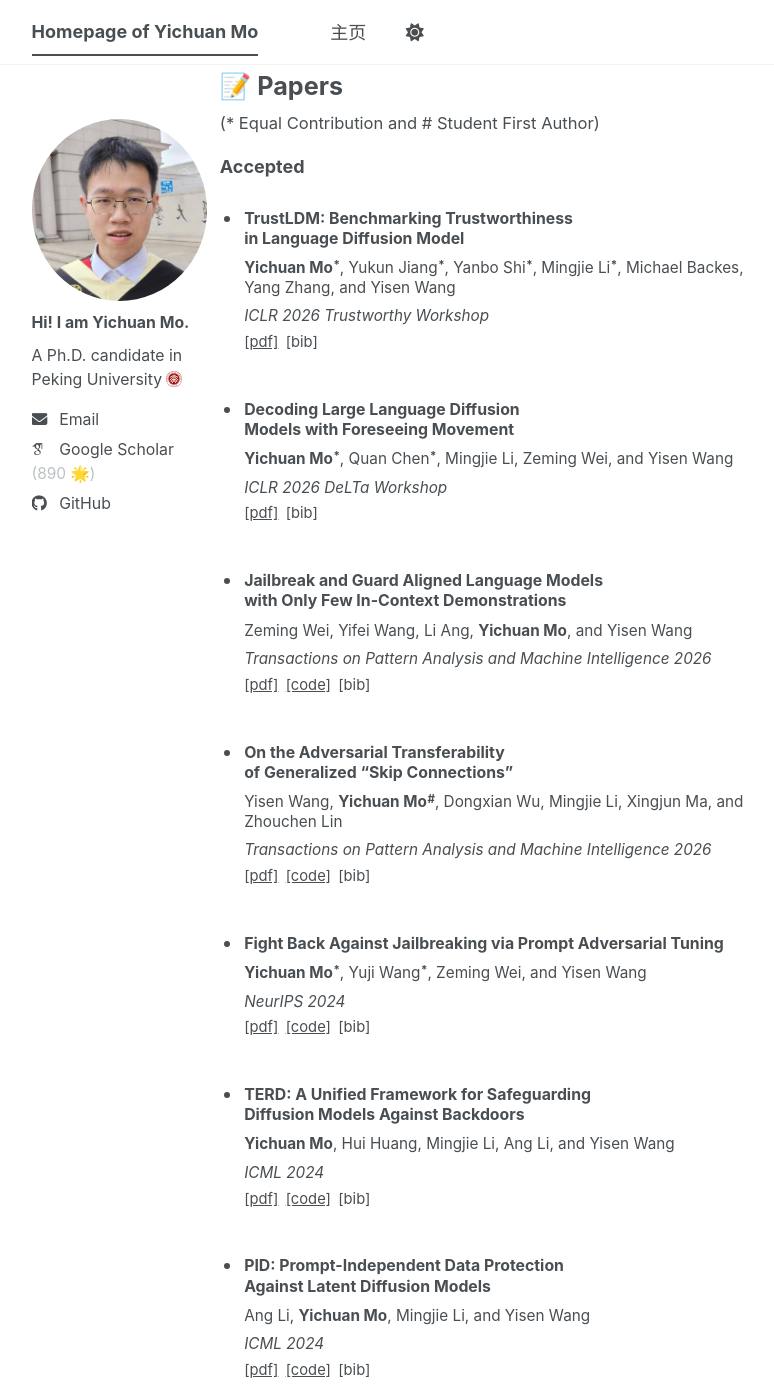
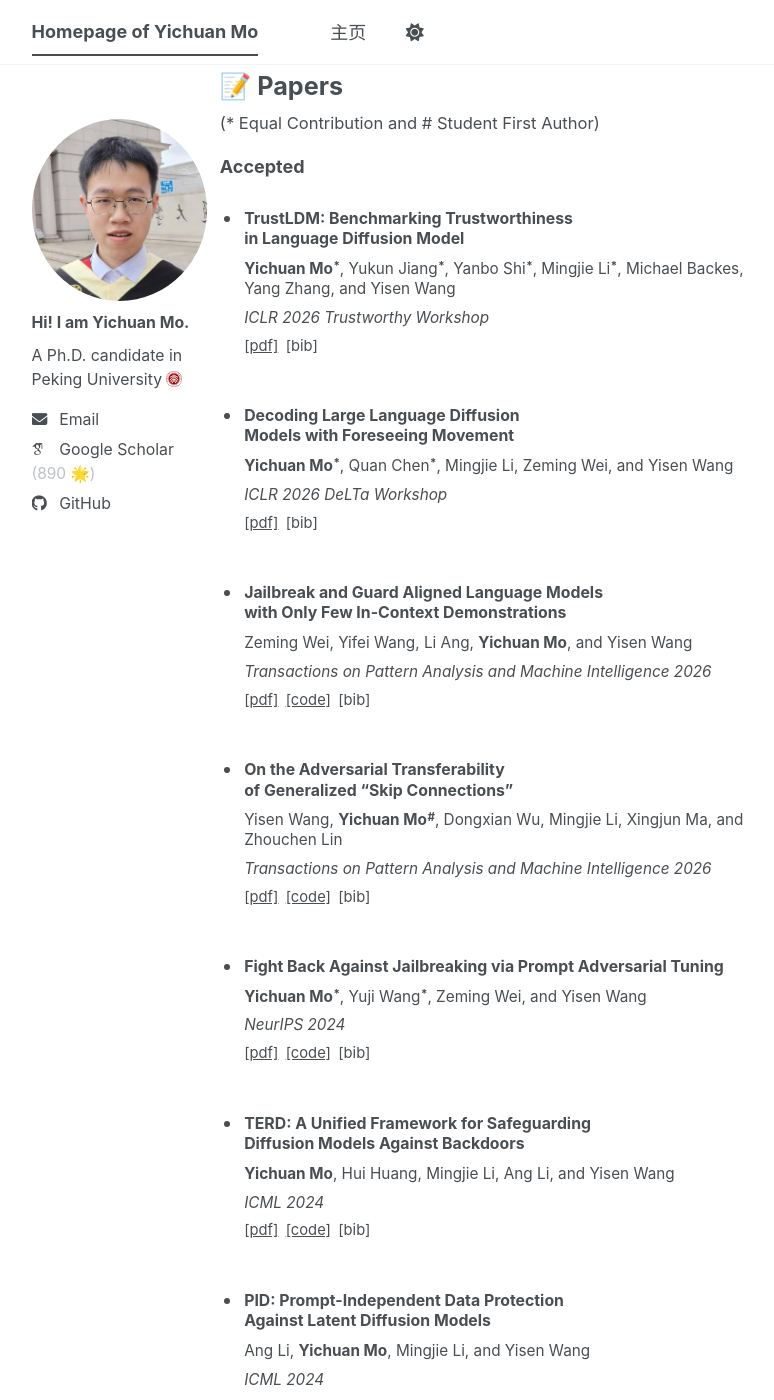
Before and after one commit to mo666666/mo666666.github.io, a Jekyll site: the page built from _pages/about.md, in a window 1280 px wide and 1400 px high, scrolled down 1467 px. Shown: the whole window, without its empty margins (164-938 px from the left). Built offline with Jekyll 4.4.1, drawn with Linux system fonts in a browser that asks for light colours; some web fonts are replaced; a script bundle is joined from its source files by our own code; library files that are not in the unit come from our copies.

Commit message:
revise title distance

```diff
--- a/_sass/layout/_publications.scss
+++ b/_sass/layout/_publications.scss
@@ -52,11 +52,11 @@
   gap: 0.5em;
 }
 
-/* Title/authors/venue keep line-height 1.28; links stay compact. */
+/* Keep wrapped lines consistent across title/authors/venue/links. */
 .publications-list--bulleted .publication-links,
 .publications-list--bulleted .publication-links__link,
 .publications-list--bulleted .publication-links__details summary {
-  line-height: 1.0;
+  line-height: 1.3;
 }
 
 .publications-list--bulleted .publication-links {
@@ -73,7 +73,7 @@
   margin: 0;
   font-size: 0.88rem;
   font-weight: 700;
-  line-height: 1.28;
+  line-height: 1.3;
   text-wrap: balance;
 }
 
@@ -83,7 +83,7 @@
 .page__content .publication-entry__venue {
   margin: 0;
   font-size: 0.85rem;
-  line-height: 1.28;
+  line-height: 1.3;
 }
 
 .publication-entry__authors {
@@ -120,7 +120,7 @@
   column-gap: 0.4rem;
   row-gap: 0;
   margin-top: 0;
-  line-height: 1.28;
+  line-height: 1.3;
 }
 
 .publication-links__link {
@@ -131,7 +131,7 @@
   color: var(--global-text-color);
   font-family: inherit;
   font-size: 0.82rem;
-  line-height: 1.28;
+  line-height: 1.3;
   text-decoration: none;
   cursor: pointer;
   vertical-align: baseline;
```
